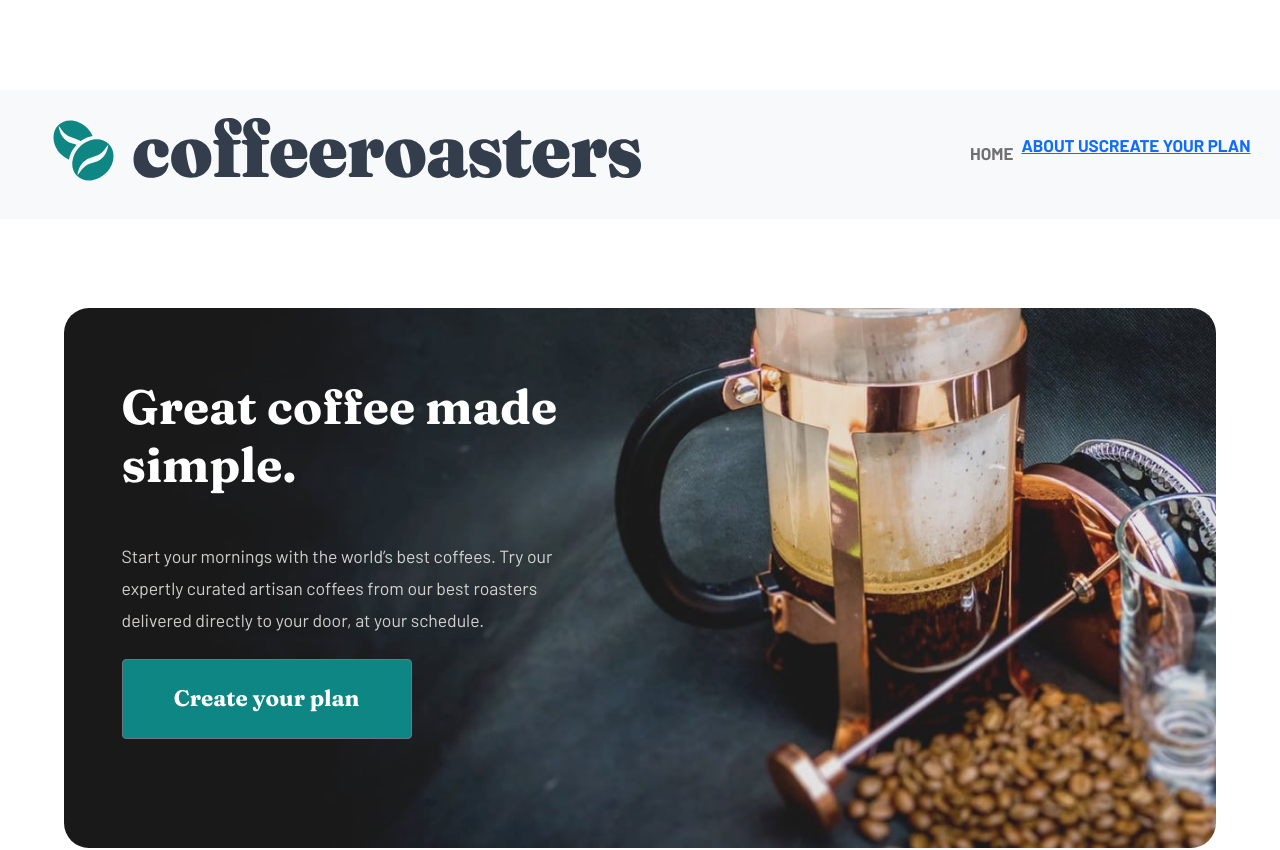
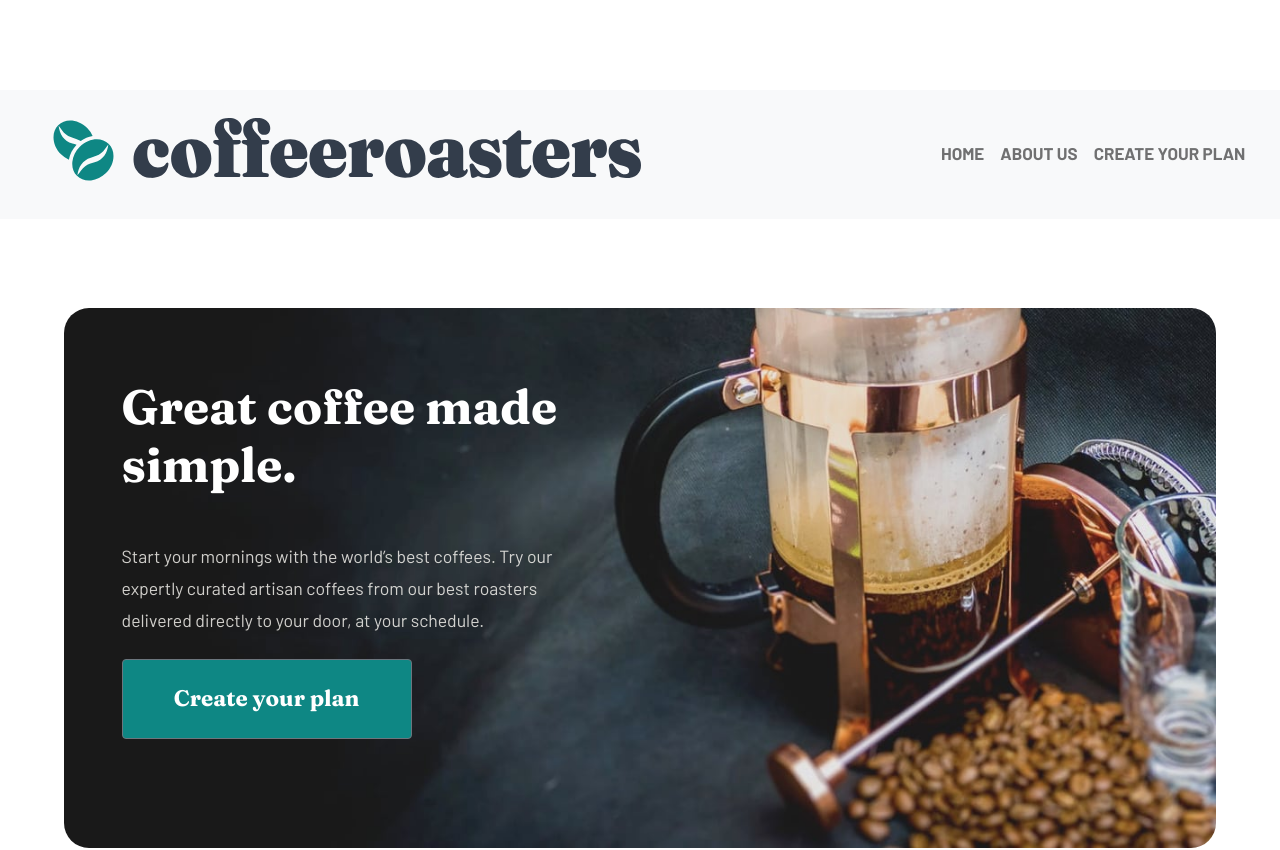
Before and after one commit to Protector1985/coffee-page, a React (Create React App) app: page / in a window 1280 px wide. Shown: the top 850 px of the page. Built offline with nearby package versions, Linux system fonts and the light colour scheme.

Commit message:
Routing issue fixed

```diff
--- a/src/components/header/Header.js
+++ b/src/components/header/Header.js
@@ -1,6 +1,6 @@
 import React, {Fragment} from 'react'
 import {Navbar, NavbarBrand, Nav, NavLink, Collapse, NavItem, NavbarToggler } from 'reactstrap'
-import {Link, BrowserRouter as Router} from 'react-router-dom'
+import {Link, BrowserRouter as Router, NavLink as RRNav} from 'react-router-dom'
 import {ReactComponent as Symbol} from '../../assets/shared/mobile/icon-hamburger.svg'
 
 import {ReactComponent as Logo} from '../../assets/shared/desktop/logo.svg'
@@ -54,13 +54,13 @@ function Header() {
                 <Collapse  isOpen={isOpen} navbar>
                 <Nav className='mr-auto' navbar>
                     <NavItem>
-                        <NavLink className={`${headerCSS.linkItem} ${headerCSS.firstItem}`} href="/">HOME</NavLink>
+                        <NavLink  className={`${headerCSS.linkItem} ${headerCSS.firstItem}`} href="/">HOME</NavLink>
                     </NavItem>
                     <NavItem>
-                        <Link className={headerCSS.linkItem} to="/about">ABOUT US</Link>
+                        <NavLink tag={RRNav} className={headerCSS.linkItem} to="/about">ABOUT US</NavLink>
                     </NavItem>
                     <NavItem>
-                            <Link className={headerCSS.linkItem} to="/plan">CREATE YOUR PLAN</Link>
+                        <NavLink tag={RRNav} className={headerCSS.linkItem} to="/plan">CREATE YOUR PLAN</NavLink>
                     </NavItem>
                 </Nav>
             </Collapse>
```
